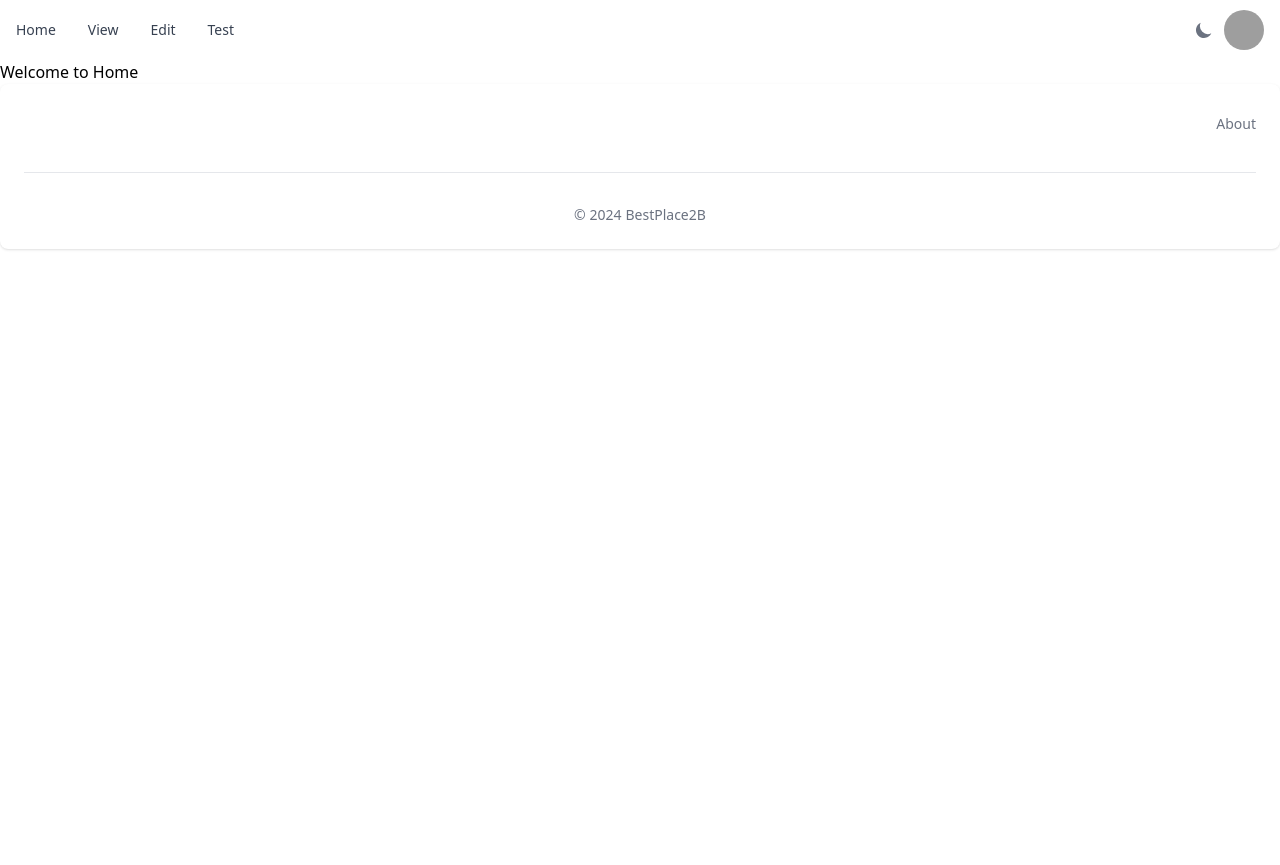
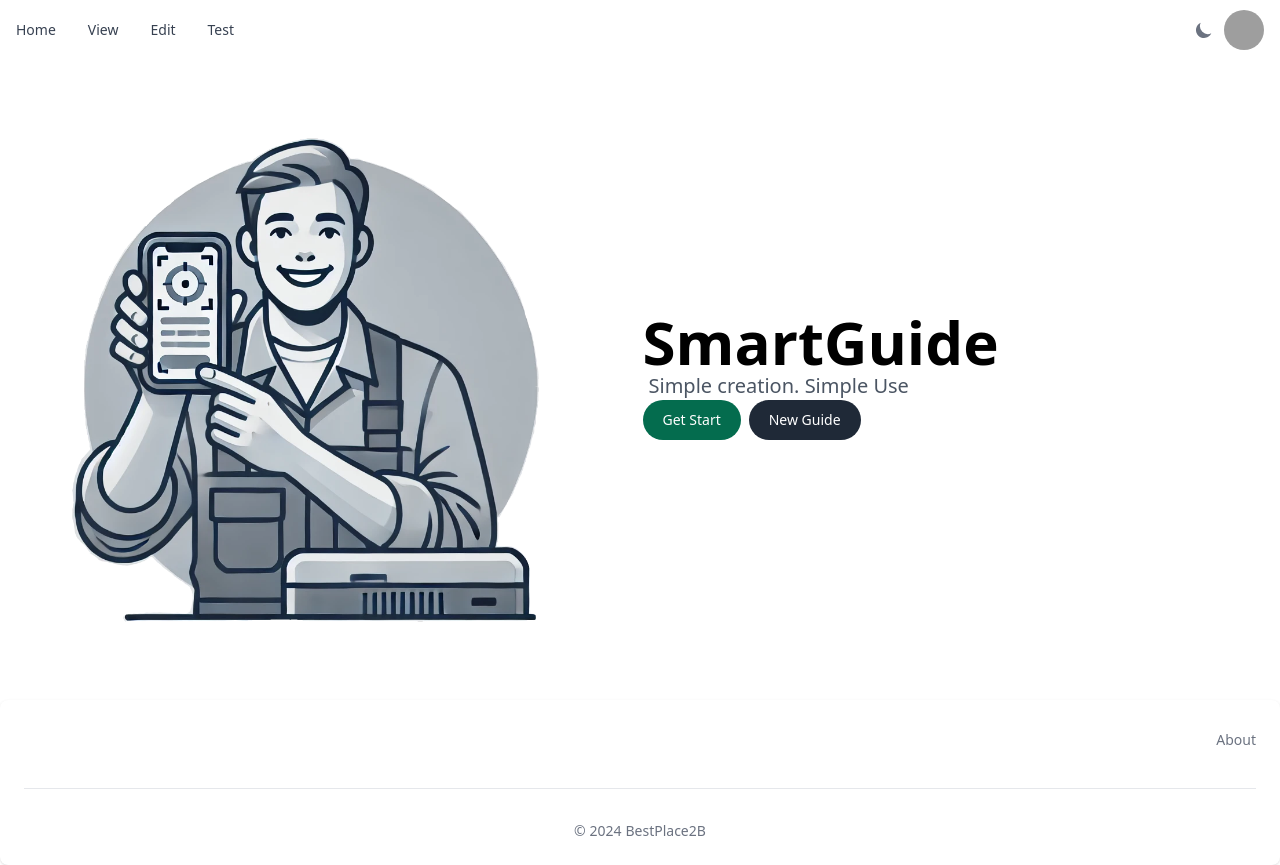
Before and after one commit to Poisonlocket/best_place_2b_baselhack_24, a React (Create React App) app in the folder code/2b-a-frontend-dev/: page / in a window 1280 px wide. Before the commit the page ends 800 px from the top, so only its background shows below. Built offline with nearby package versions, Linux system fonts and the light colour scheme; grey boxes are pictures that could not be loaded.

Commit message:
homepage and buttons

```diff
--- /dev/null
+++ b/code/2b-a-frontend-dev/src/components/homecomponent.js
@@ -0,0 +1,34 @@
+"use client";
+import React from "react";
+import { Link } from "react-router-dom";
+import peopleImage from '../assets/people.png'; // Import the image
+
+const HomeComponent = () => {
+    return (
+        <div className="flex items-center justify-start p-4 h-[80vh]">
+            <div className="flex-1 flex-shrink-0 mr-[5px]">
+                <img
+                    src={peopleImage}
+                    alt="Developers working with Open API"
+                    className="max-w-[600px] max-h-[600px] w-full h-auto object-contain" // Set max width and height
+                />
+            </div>
+            <div className="flex-1">
+                <h1 className="text-6xl font-bold">SmartGuide</h1>
+                <h2 className="text-xl text-gray-600 px-1.5">Simple creation. Simple Use</h2>
+                <Link to="/view">
+                    <button type="button" className="text-white bg-green-700 hover:bg-green-800 focus:outline-none focus:ring-4 focus:ring-green-300 font-medium rounded-full text-sm px-5 py-2.5 text-center me-2 mb-2 dark:bg-green-600 dark:hover:bg-green-700 dark:focus:ring-green-800">
+                        Get Start
+                    </button>
+                </Link>
+                <Link to="/edit">
+                    <button type="button" className="text-white bg-gray-800 hover:bg-gray-900 focus:outline-none focus:ring-4 focus:ring-gray-300 font-medium rounded-full text-sm px-5 py-2.5 me-2 mb-2 dark:bg-gray-800 dark:hover:bg-gray-700 dark:focus:ring-gray-700 dark:border-gray-700">
+                        New Guide
+                    </button>
+                </Link>
+            </div>
+        </div>
+    );
+}
+
+export default HomeComponent;
--- a/code/2b-a-frontend-dev/src/pages/index.js
+++ b/code/2b-a-frontend-dev/src/pages/index.js
@@ -1,10 +1,9 @@
 import React from "react";
+import HomeComponent from "../components/homecomponent";
 
 const Home = () => {
     return (
-        <div>
-            <h1>Welcome to Home</h1>
-        </div>
+        <HomeComponent />
     );
 };
 
```
Also changed, not shown: code/2b-a-frontend-dev/src/assets/people.png (added).
